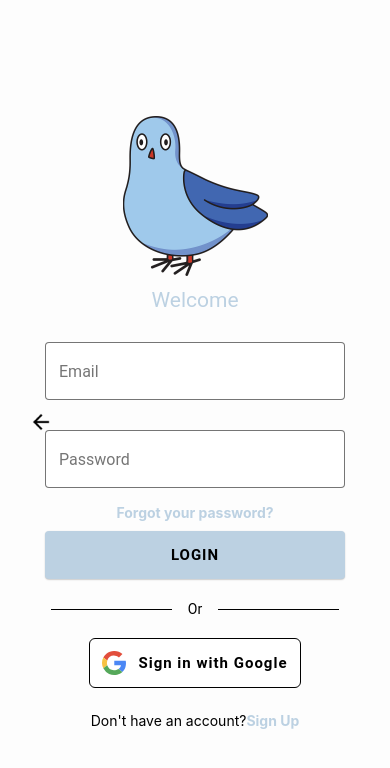
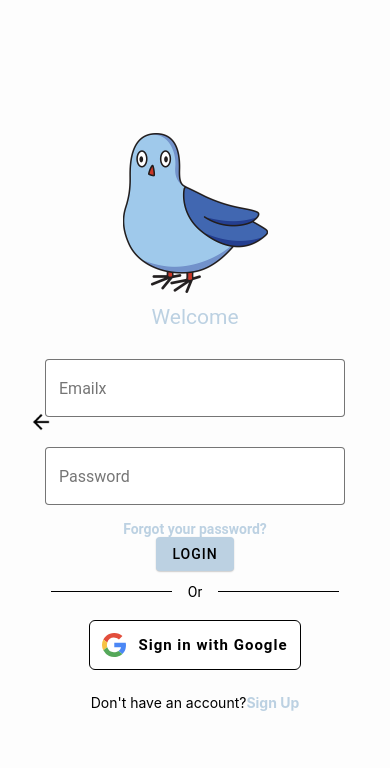
Before and after one commit to anjotadena/BBPegion, a React Native app: screen /LoginScreen in a window 390 px wide. Shown: the top 768 px of the page. Built offline with nearby package versions, Linux system fonts and the light colour scheme; no server answers; what @react-native-google-signin/google-signin, react-native-status-bar-height would draw is missing.

Commit message:
Fix login form

```diff
--- a/src/screens/LoginScreen/LoginScreen.tsx
+++ b/src/screens/LoginScreen/LoginScreen.tsx
@@ -1,17 +1,13 @@
 import {StackNavigationProp} from '@react-navigation/stack';
-import React, {useState} from 'react';
-import {Alert, Text, TouchableOpacity, View} from 'react-native';
+import React from 'react';
+import {Text, TouchableOpacity, View} from 'react-native';
 
-import {loginUser} from '../../api/auth';
 import {Background, Logo} from '../../components';
 import BackButton from '../../components/BackButton/BackButton';
-import Button from '../../components/Button';
 import GoogleLogin from '../../components/GoogleLogin/GoogleLogin';
 import Header from '../../components/Header';
-import TextInput from '../../components/TextInput';
 import {RootStackParamList} from '../../types/app';
-import emailValidator from '../../utils/emailValidator';
-import passwordValidator from '../../utils/passwordValidator';
+import {LoginForm} from './components';
 import styles from './style';
 
 type ProfileScreenNavigationProp = StackNavigationProp<
@@ -24,78 +20,13 @@ type Props = {
 };
 
 const RegisterScreen = ({navigation}: Props): React.ReactElement => {
-  const [email, setEmail] = useState({value: '', error: ''});
-  const [password, setPassword] = useState({value: '', error: ''});
-  const [loading, setLoading] = useState(false);
-
-  const handleOnLoginPressed = async () => {
-    console.log({email, password});
-    const emailError = emailValidator(email.value);
-
-    if (emailError) {
-      setEmail({...email, error: emailError});
-    }
-
-    const passwordError = passwordValidator(password.value);
-
-    if (passwordError) {
-      setPassword({...password, error: passwordError});
-    }
-
-    if (emailError || passwordError) {
-      return;
-    }
-    setLoading(true);
-    const response = await loginUser({
-      email: email.value,
-      password: password.value,
-    });
-
-    setLoading(false);
-    if (response?.error) {
-      Alert.alert('Error', response.error);
-    } else {
-      setEmail({value: '', error: ''});
-      setPassword({value: '', error: ''});
-    }
-  };
-
   return (
     <Background>
       <BackButton goBack={navigation.goBack} />
       <Logo />
       <Header>Welcome</Header>
-      <TextInput
-        label="Email"
-        value={email.value}
-        error={!!email.error}
-        errorText={email.error}
-        onChangeText={text => setEmail({value: text, error: ''})}
-      />
-      <TextInput
-        secureTextEntry
-        label="Password"
-        value={password.value}
-        error={!!password.error}
-        errorText={password.error}
-        onChangeText={text => setPassword({value: text, error: ''})}
-      />
-      <View style={styles.row}>
-        <TouchableOpacity
-          onPress={() => navigation.navigate('ResetPasswordScreen')}>
-          <Text style={styles.link}>Forgot your password?</Text>
-        </TouchableOpacity>
-      </View>
-      <Button
-        mode="contained"
-        loading={loading}
-        disabled={loading}
-        onPress={handleOnLoginPressed}>
-        Login
-      </Button>
-
+      <LoginForm onLogin={() => {}} />
       <GoogleLogin />
-
       <View style={styles.row}>
         <Text>Don't have an account?</Text>
         <TouchableOpacity onPress={() => navigation.navigate('RegisterScreen')}>
--- /dev/null
+++ b/src/screens/LoginScreen/components/LoginForm/LoginForm.tsx
@@ -0,0 +1,90 @@
+import {useNavigation} from '@react-navigation/native';
+import {StackNavigationProp} from '@react-navigation/stack';
+import {useFormik} from 'formik';
+import React, {useState} from 'react';
+import {Alert, TouchableOpacity, View} from 'react-native';
+import {Button, Text} from 'react-native-paper';
+import * as yup from 'yup';
+import {loginUser} from '../../../../api/auth';
+
+import TextInput from '../../../../components/TextInput';
+import {RootStackParamList} from '../../../../types/app';
+import styles from './styles';
+
+const validationSchema = yup.object({
+  email: yup
+    .string()
+    .email('Enter a valid email')
+    .required('Email is required'),
+  password: yup
+    .string()
+    .min(8, 'Password should be of minimum 8 characters length')
+    .required('Password is required'),
+});
+
+const FORM_INITIAL_VALUES: {email: string; password: string} = {
+  email: '',
+  password: '',
+};
+
+type ProfileScreenNavigationProp = StackNavigationProp<
+  RootStackParamList,
+  'AuthLoadingScreen'
+>;
+
+type Props = {
+  onLogin: () => void;
+};
+
+const LoginForm = ({}: Props): React.ReactElement => {
+  const [loading, setLoading] = useState<boolean>(false);
+  const navigation = useNavigation<ProfileScreenNavigationProp>();
+  const {touched, handleChange, isValid, errors, handleSubmit} = useFormik({
+    validationSchema,
+    initialValues: FORM_INITIAL_VALUES,
+    onSubmit: async values => {
+      setLoading(true);
+
+      try {
+        await loginUser(values);
+      } catch (e) {
+        Alert.alert(e?.message);
+      } finally {
+        setLoading(false);
+      }
+    },
+  });
+
+  return (
+    <>
+      <TextInput
+        label="Emailx"
+        error={touched.email && !!errors.email}
+        errorText={errors.email}
+        onChangeText={handleChange('email')}
+      />
+      <TextInput
+        secureTextEntry
+        label="Password"
+        error={touched.password && !!errors.password}
+        errorText={errors.password}
+        onChangeText={handleChange('password')}
+      />
+      <View style={styles.row}>
+        <TouchableOpacity
+          onPress={() => navigation.navigate('ResetPasswordScreen')}>
+          <Text style={styles.link}>Forgot your password?</Text>
+        </TouchableOpacity>
+      </View>
+      <Button
+        mode="contained"
+        loading={loading}
+        disabled={!isValid}
+        onPress={handleSubmit}>
+        Login
+      </Button>
+    </>
+  );
+};
+
+export default LoginForm;
--- /dev/null
+++ b/src/screens/LoginScreen/components/LoginForm/index.ts
@@ -0,0 +1 @@
+export {default as LoginForm} from './LoginForm';
--- /dev/null
+++ b/src/screens/LoginScreen/components/LoginForm/styles.ts
@@ -0,0 +1,25 @@
+import {StyleSheet} from 'react-native';
+
+import theme from '../../../../core/theme';
+
+const styles = StyleSheet.create({
+  row: {
+    flexDirection: 'row',
+    marginTop: 4,
+  },
+  link: {
+    fontWeight: 'bold',
+    color: theme.colors.primary,
+  },
+  forgotPassword: {
+    width: '100%',
+    alignItems: 'flex-end',
+    marginBottom: 24,
+  },
+  forgot: {
+    fontSize: 13,
+    color: theme.colors.secondary,
+  },
+});
+
+export default styles;
--- /dev/null
+++ b/src/screens/LoginScreen/components/index.ts
@@ -0,0 +1 @@
+export * from './LoginForm';
```
